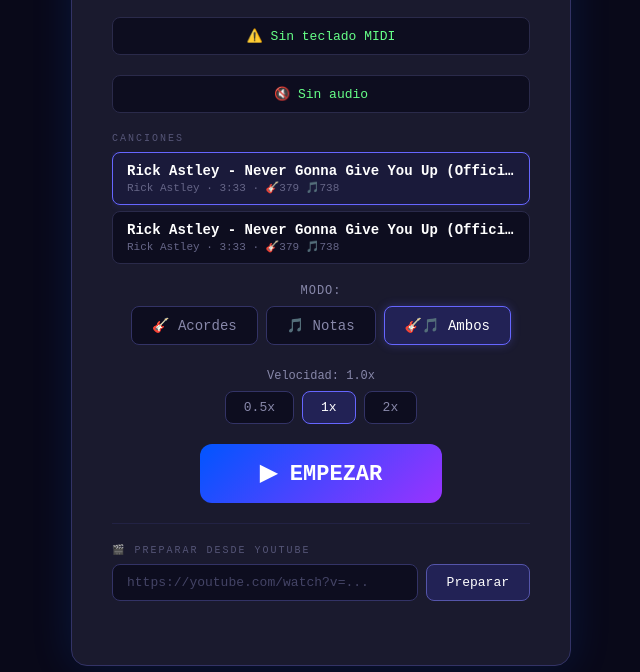
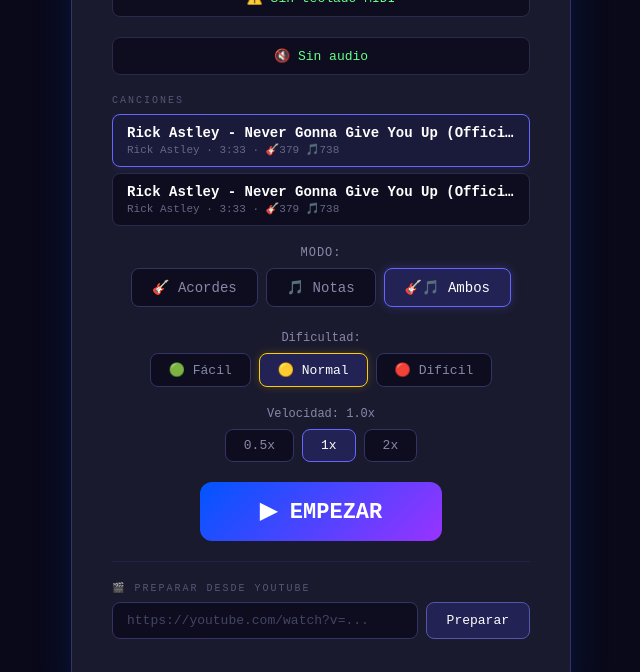
Before and after one commit to emavaldez/acordazos, a website built with Vite: page index.html in a window 1280 px wide. Shown: the part 128-800 px from the top of the page, without its empty margins (319-959 px from the left). Built offline with nearby package versions, Linux system fonts and the light colour scheme; files whose address does not match are found by name.

Commit message:
feat: difficulty system (easy/normal/hard), shorter pills (max 28-32px)

```diff
--- a/src/game/Game.ts
+++ b/src/game/Game.ts
@@ -1,4 +1,4 @@
-import type { ChartData, GameMode } from '../types';
+import type { ChartData, GameMode, Difficulty } from '../types';
 import { MIDIManager } from '../midi/MIDIManager';
 import { AudioManager } from '../audio/AudioManager';
 import { NoteRenderer } from './NoteRenderer';
@@ -23,6 +23,7 @@
   private score: ScoreManager;
   private hitDetector: HitDetector;
   private mode: GameMode = 'both';
+  private difficulty: Difficulty = 'normal';
   private speed: number = 1; // 0.5 = mitad de velocidad, 1 = normal, 2 = doble
 
   private currentSong: string = '';
@@ -66,6 +67,8 @@
 
   setMode(mode: GameMode): void { this.mode = mode; }
   getMode(): GameMode { return this.mode; }
+  setDifficulty(d: Difficulty): void { this.difficulty = d; }
+  getDifficulty(): Difficulty { return this.difficulty; }
 
   setSpeed(speed: number): void {
     this.speed = Math.max(0.25, Math.min(3, speed));
@@ -100,13 +103,17 @@
     const audioUrl = SongLoader.getAudioUrl(songName, chart);
     await this.audio.load(audioUrl);
 
-    const totalNotes = chart.notes.length + chart.chords.length;
+    const totalNotes = this.filterByDifficulty(chart.notes).length + this.filterChordsByDifficulty(chart.chords).length;
     this.score = new ScoreManager(totalNotes);
   }
 
   private buildExpectedNotes(): void {
     if (!this.chart) return;
     this.expectedNotes.clear();
+
+    // Filtrar por dificultad
+    const notes = this.filterByDifficulty(this.chart.notes);
+    const chords = this.filterChordsByDifficulty(this.chart.chords);
 
     const addNote = (note: number, time: number, duration: number) => {
       const key = `${note}`;
@@ -117,13 +124,37 @@
     };
 
     if (this.mode === 'notes' || this.mode === 'both') {
-      for (const n of this.chart.notes) addNote(n.note, n.time, n.duration);
+      for (const n of notes) addNote(n.note, n.time, n.duration);
     }
     if (this.mode === 'chords' || this.mode === 'both') {
-      for (const c of this.chart.chords) {
+      for (const c of chords) {
         for (const n of c.notes) addNote(n, c.time, c.duration);
       }
     }
+  }
+
+  /** Filtra notas según dificultad */
+  private filterByDifficulty(notes: ChartData['notes']): ChartData['notes'] {
+    if (!notes.length) return [];
+    if (this.difficulty === 'hard') return notes;
+    if (this.difficulty === 'normal') {
+      // Cada 2da nota
+      return notes.filter((_, i) => i % 2 === 0);
+    }
+    // Easy: cada 4ta nota, filtrando las de menor energía
+    return notes.filter((_, i) => i % 4 === 0);
+  }
+
+  /** Filtra acordes según dificultad */
+  private filterChordsByDifficulty(chords: ChartData['chords']): ChartData['chords'] {
+    if (!chords.length) return [];
+    if (this.difficulty === 'hard') return chords;
+    if (this.difficulty === 'normal') {
+      // Cada 2do acorde
+      return chords.filter((_, i) => i % 2 === 0);
+    }
+    // Easy: cada 4to acorde
+    return chords.filter((_, i) => i % 4 === 0);
   }
 
   private processHit(note: number): void {
@@ -275,6 +306,15 @@
             </div>
           </div>
 
+          <div class="difficulty-control">
+            <label>Dificultad:</label>
+            <div class="difficulty-buttons">
+              <button id="diff-easy" class="diff-btn ${this.difficulty === 'easy' ? 'active' : ''}">🟢 Fácil</button>
+              <button id="diff-normal" class="diff-btn ${this.difficulty === 'normal' ? 'active' : ''}">🟡 Normal</button>
+              <button id="diff-hard" class="diff-btn ${this.difficulty === 'hard' ? 'active' : ''}">🔴 Difícil</button>
+            </div>
+          </div>
+
           <div class="speed-control">
             <label>Velocidad: <span id="speed-label">${this.speed.toFixed(1)}x</span></label>
             <div class="speed-buttons">
@@ -326,6 +366,21 @@
     document.getElementById('speed-normal')?.addEventListener('click', () => { this.setSpeed(1); div.remove(); this.showMenu(); });
     document.getElementById('speed-double')?.addEventListener('click', () => { this.setSpeed(2); div.remove(); this.showMenu(); });
 
+    // Difficulty buttons
+    const setDiff = (d: Difficulty) => {
+      this.setDifficulty(d);
+      div.querySelectorAll('.diff-btn').forEach(b => b.classList.remove('active'));
+      document.getElementById(`diff-${d}`)?.classList.add('active');
+      // Recalcular score con la nueva dificultad
+      if (this.chart) {
+        const totalNotes = this.filterByDifficulty(this.chart.notes).length + this.filterChordsByDifficulty(this.chart.chords).length;
+        this.score = new ScoreManager(totalNotes);
+      }
+    };
+    document.getElementById('diff-easy')?.addEventListener('click', () => setDiff('easy'));
+    document.getElementById('diff-normal')?.addEventListener('click', () => setDiff('normal'));
+    document.getElementById('diff-hard')?.addEventListener('click', () => setDiff('hard'));
+
     // Start button
     document.getElementById('btn-start')?.addEventListener('click', () => {
       div.remove();
--- a/src/game/NoteRenderer.ts
+++ b/src/game/NoteRenderer.ts
@@ -257,7 +257,7 @@
 
     // Posición en el carril
     const y = laneBottom - timeDiff * pxPerSec;
-    const h = Math.max(noteEv.duration * pxPerSec, 8); // mínimo 8px
+    const h = Math.min(Math.max(noteEv.duration * pxPerSec * 0.3, 10), 28);
 
     // Lookup de tecla
     const keyIdx = noteEv.note - this.minNote;
@@ -306,7 +306,7 @@
     if (timeDiff < -0.5 || timeDiff > this.noteScrollTime + 0.5) return;
 
     const y = laneBottom - timeDiff * pxPerSec;
-    const h = Math.max(chord.duration * pxPerSec, 10);
+    const h = Math.min(Math.max(chord.duration * pxPerSec * 0.3, 12), 32);
     const dist = Math.abs(timeDiff);
     const alpha = Math.max(0.3, 1 - dist / this.noteScrollTime);
     ctx.globalAlpha = alpha;
--- a/src/style.css
+++ b/src/style.css
@@ -291,6 +291,50 @@
   color: #fff;
 }
 
+/* Dificultad */
+.difficulty-control {
+  margin-bottom: 20px;
+}
+
+.difficulty-control label {
+  font-size: 12px;
+  color: #8888aa;
+  margin-bottom: 8px;
+  display: block;
+}
+
+.difficulty-buttons {
+  display: flex;
+  gap: 8px;
+  justify-content: center;
+}
+
+.diff-btn {
+  background: #0d0d1f;
+  border: 1px solid #333366;
+  border-radius: 8px;
+  padding: 8px 18px;
+  color: #8888aa;
+  font-family: monospace;
+  font-size: 13px;
+  cursor: pointer;
+  transition: all 0.15s;
+}
+
+.diff-btn:hover {
+  border-color: #5555aa;
+  color: #ccccff;
+}
+
+.diff-btn.active {
+  background: #222255;
+  color: #fff;
+}
+
+#diff-easy.active { border-color: #66ff88; box-shadow: 0 0 8px rgba(100, 255, 136, 0.2); }
+#diff-normal.active { border-color: #ffcc00; box-shadow: 0 0 8px rgba(255, 204, 0, 0.2); }
+#diff-hard.active { border-color: #ff3355; box-shadow: 0 0 8px rgba(255, 51, 85, 0.2); }
+
 /* YouTube */
 .youtube-section {
   margin-top: 20px;
--- a/src/types.ts
+++ b/src/types.ts
@@ -35,6 +35,8 @@
 
 export type GameMode = 'chords' | 'notes' | 'both';
 
+export type Difficulty = 'easy' | 'normal' | 'hard';
+
 export type HitRating = 'perfect' | 'good' | 'miss' | 'none';
 
 export interface HitResult {
```
